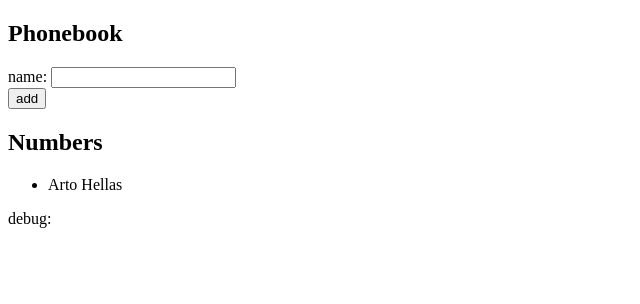
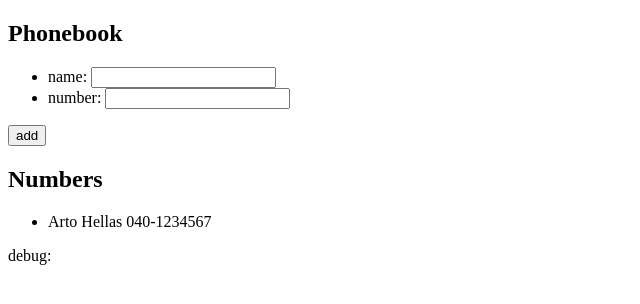
Before and after one commit to kp5431/FullStackOpen, a React (Create React App) app in the folder part2/phonebook/: page / in a window 1280 px wide. Shown: the top 304 px of the page, without its empty margins (0-640 px from the left). Built offline with nearby package versions, Linux system fonts and the light colour scheme.

Commit message:
Exercise 2.8 complete

```diff
--- a/part2/phonebook/src/App.js
+++ b/part2/phonebook/src/App.js
@@ -1,8 +1,8 @@
 import React, { useState } from 'react'
 
-const Person = ({name}) => {
+const Person = ({content}) => {
   return (
-    <li>{name}</li>
+    <li>{content.name} {content.number}</li>
   )
 }
 
@@ -12,28 +12,37 @@ const App = () => {
   This piece of state contains the array of person objects
   */
   const [ persons, setPersons ] = useState([
-    { name: 'Arto Hellas' }
+    { name: 'Arto Hellas',
+      number: '040-1234567' }
   ])
+
   /*
-  This piece of state contains the current text in the form box
+  This piece of state contains the current text in the name box
   Default is no text
    */
   const [ newName, setNewName ] = useState('')
 
   /*
+  This piece of state contains the current text in the number box
+  Default is no text
+  */
+  const [newNum, setNewNum] = useState('')
+
+  /*
   This function is called when the button is clicked.
   It adds a new person to the person state variable (list)
   if their name is not already added, then resets the text
-  in the form
+  in the form. Also adds number
   */
-  const addPerson = (buttonClicked) => {
+  const addBoth = (buttonClicked) => {
     buttonClicked.preventDefault() //prevent default form action
-    if(!newName.length){
+    if(!newName.length || !newNum.length){
       window.alert("Please don't enter an empty string")
     }
     else if(!persons.some(person => person.name === newName)){
       const personObject = { //create a new person object to add
-        name: newName
+        name: newName,
+        number: newNum
       }
       setPersons(persons.concat(personObject)) //must always create new collections/things in react
     }
@@ -41,10 +50,11 @@ const App = () => {
       window.alert(`${newName} is already added to phonebook`)
     }
     setNewName('') //reset the text in the form box to blank
+    setNewNum('')
   }
 
   /*
-  This function is called each time a char is added in the textbox.
+  This function is called each time a char is added in the name textbox.
   It sets the state variable newName to whatever is currently in the
   textbox.
   */
@@ -52,15 +62,34 @@ const App = () => {
     setNewName(event.target.value)
   }
 
+  /*
+  This function is called each time a char is added in the num textbox.
+  It sets the state variable newName to whatever is currently in the
+  textbox.
+  */
+  const handleNumChange = (event) => {
+    setNewNum(event.target.value)
+  }
+
   return (
     <div>
       <h2>Phonebook</h2>
-      <form onSubmit={addPerson}>
+      <form onSubmit={addBoth}>
         <div>
-          name: <input
-           value={newName}
-           onChange={handlePersonChange} //each time a char is added to textbox onChange is called
-           />
+          <ul>
+            <li>
+              name: <input
+              value={newName}
+              onChange={handlePersonChange} //each time a char is added to textbox onChange is called
+              />
+            </li>
+            <li>
+              number: <input
+                value={newNum}
+                onChange={handleNumChange} //each time a char is added to textbox onChange is called
+              />
+            </li>
+          </ul>
         </div>
         <div>
           <button type="submit">add</button>
@@ -69,7 +98,7 @@ const App = () => {
       <h2>Numbers</h2>
       <ul>
         {persons.map(person =>
-          <Person key={person.name} name={person.name}/>
+          <Person key={person.name} content={person}/>
           )}
       </ul>
       <div>debug: {newName}</div>
```
